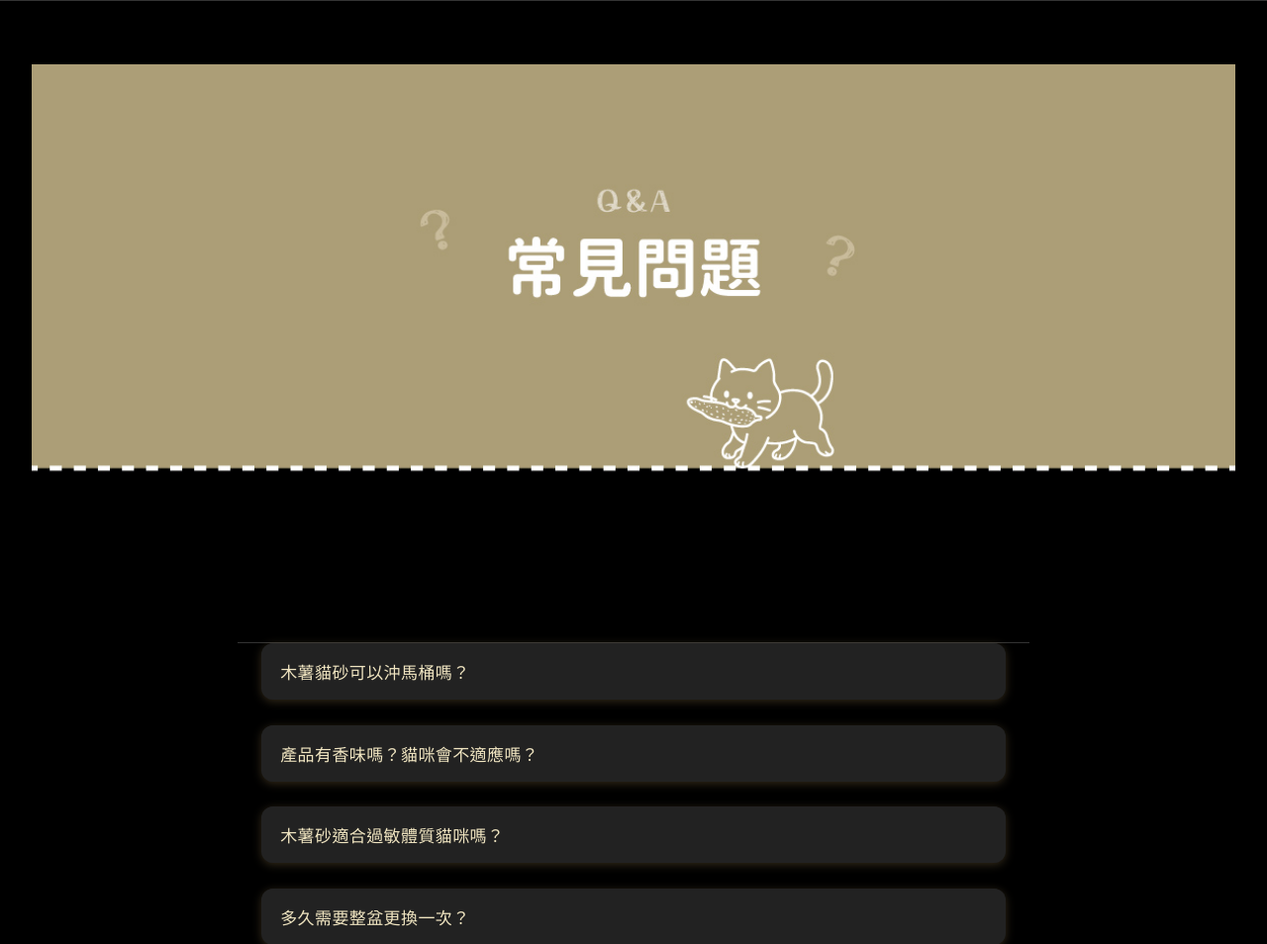
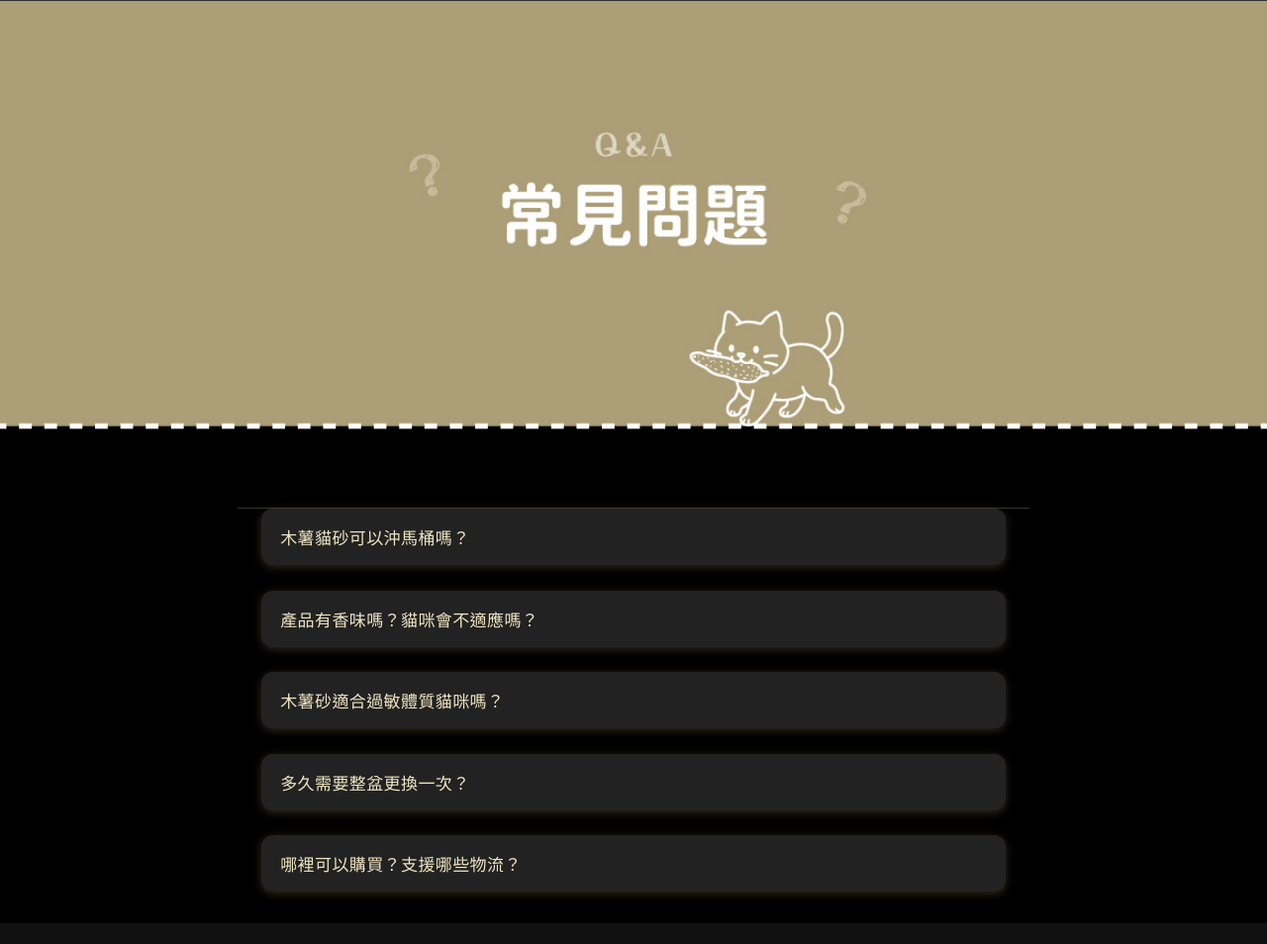
Before and after one commit to mryuca/Mr_Yuca, a PHP site: page /faq.html in a window 1280 px wide. Shown: the part 92-1046 px from the top of the page at 99% size. Run offline with PHP 8.4, Linux system fonts and the light colour scheme.

Commit message:
Update faq-style.css

```diff
--- a/faq-style.css
+++ b/faq-style.css
@@ -79,10 +79,17 @@
   color: #dddddd;
 }
 
+.faq-image-header {
+  margin: 0;
+  padding: 0;
+}
+
 .faq-image-header picture,
 .faq-image-header img {
-  width: 100%;
+  width: 100vw;        /* 寬度強制跟視窗一樣寬 */
+  max-width: none;     /* 移除任何最大寬度限制 */
   height: auto;
   display: block;
-  margin: 0 auto 2rem;
+  margin: 0;
+  padding: 0;
 }
```
